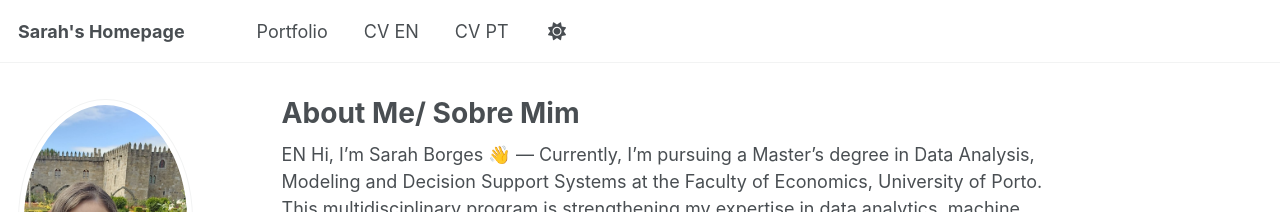
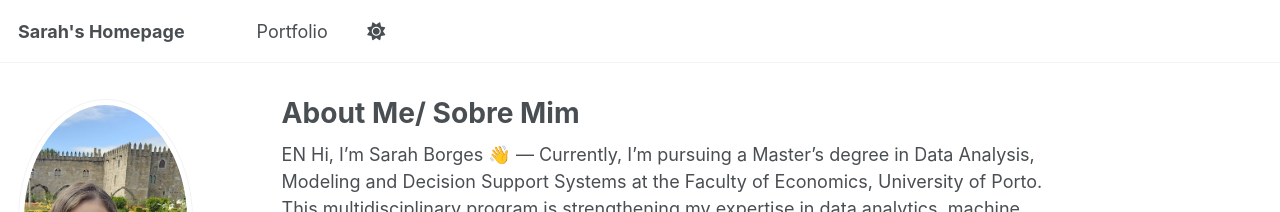
Before and after one commit to sarah-borges-data/sarah-borges-data.github.io, a Jekyll site: the page built from _pages/about.md, in a window 1280 px wide. Shown: the top 212 px of the page. Built offline with Jekyll 4.4.1, drawn with Linux system fonts in a browser that asks for light colours; a script that is not in the unit is left out.

```diff
--- a/_data/navigation.yml
+++ b/_data/navigation.yml
@@ -25,9 +25,3 @@ main:
 
   #- title: "CV"
   #  url: /cv/
-
-  - title: "CV EN"
-    url: /files/Sarah_CV_EN.pdf
-
-  - title: "CV PT"
-    url: /files/CV_PT.pdf
```
